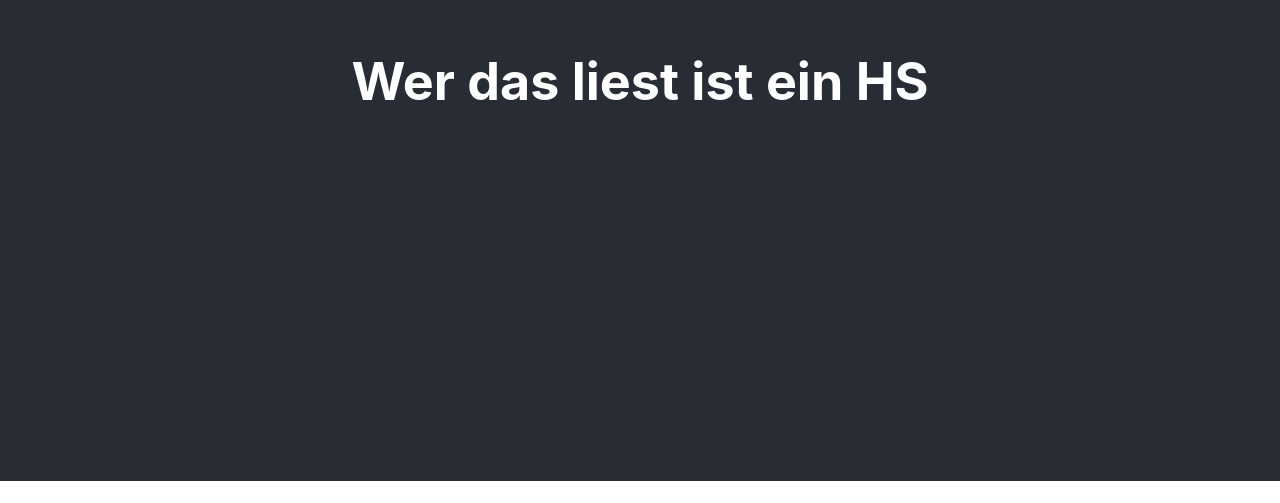
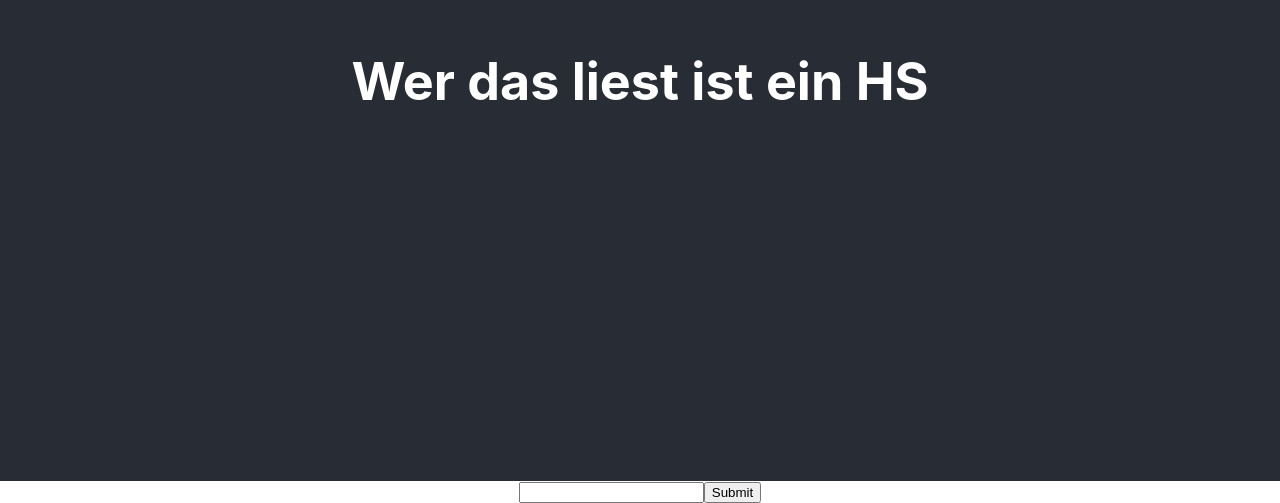
Before and after one commit to nilshollenstein/form-example, a React (Create React App) app: page / in a window 1280 px wide. Shown: the part 319-822 px from the top of the page. Before the commit the page ends 800 px from the top, so only its background shows below. Built offline with nearby package versions, Linux system fonts and the light colour scheme.

Commit message:
added first form part

```diff
--- a/src/App.js
+++ b/src/App.js
@@ -9,6 +9,13 @@ function App() {
           <h1>Wer das liest ist ein HS</h1>
 
       </header>
+      <body>
+        <form>
+          <label for="vorname"></label>
+          <input type='text' id="vorname" name='vorname' required></input>
+          <input type='submit'></input>
+        </form>
+      </body>
     </div>
   );
 }
```
